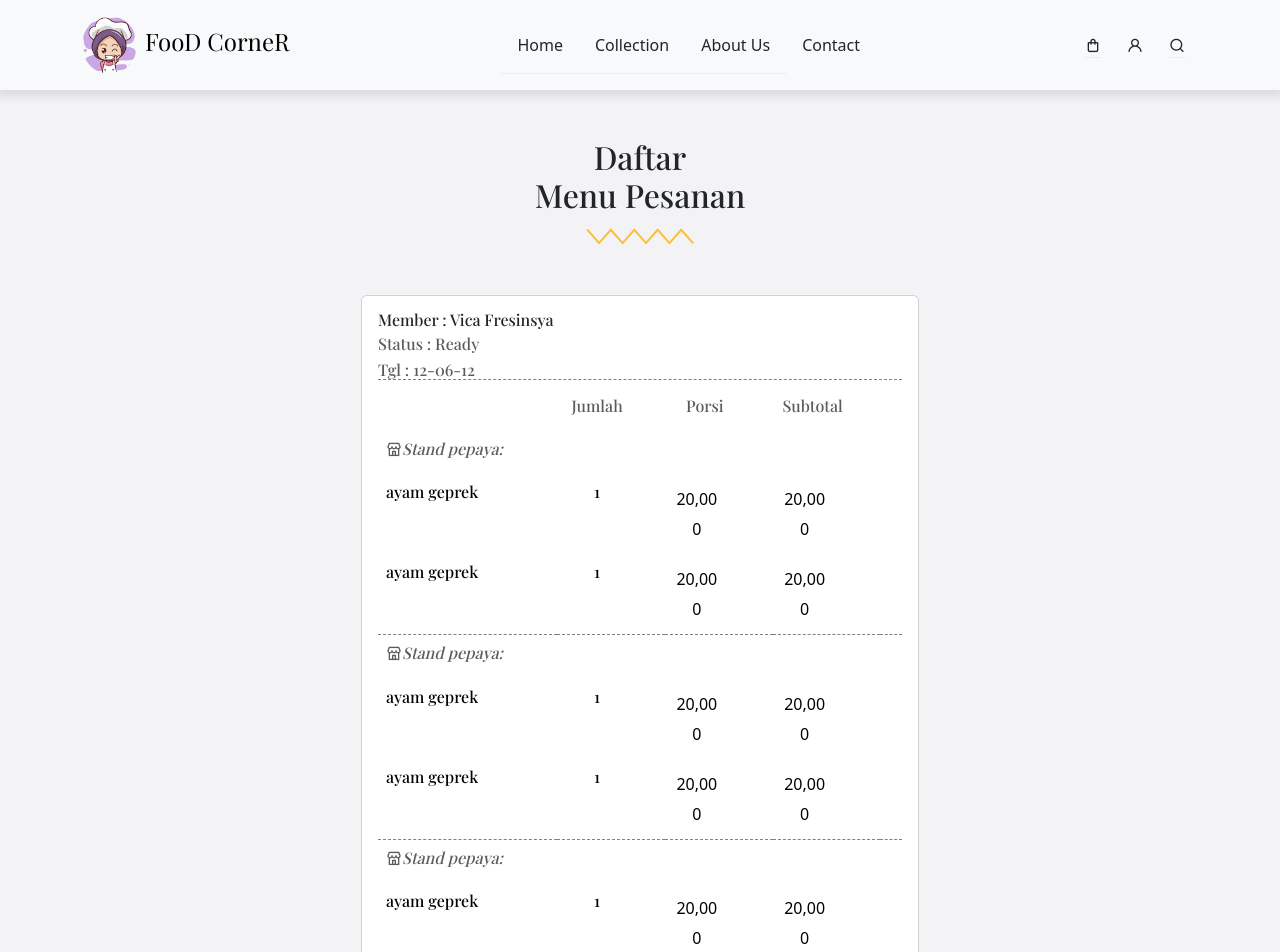
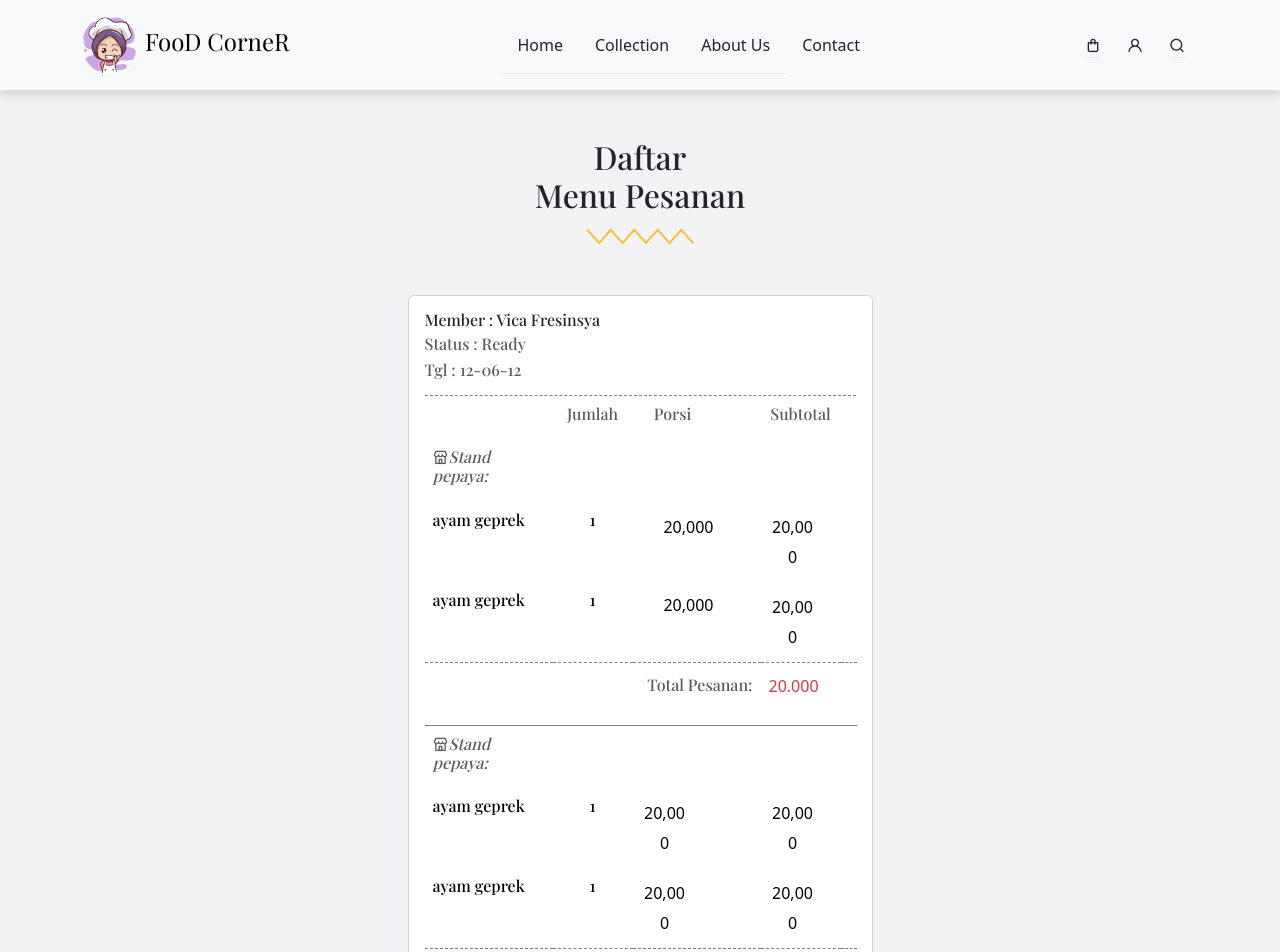
Before and after one commit to AlgonzaDJun/Food-Corner, a React (Create React App) app in the folder frontend/: page /checkoutdetails in a window 1280 px wide. Shown: the top 952 px of the page. Built offline with nearby package versions, Linux system fonts and the light colour scheme; a web font is replaced by a local one.

Commit message:
total pesanan

```diff
--- a/frontend/src/container/Checkout.jsx
+++ b/frontend/src/container/Checkout.jsx
@@ -13,7 +13,7 @@ const Checkout = () => {
 
         <section
           className=""
-          style={{  marginTop: '90px' , marginBottom: '100px'}}>
+          style={{ marginTop: '90px', marginBottom: '100px' }}>
           <div className="container">
             <div className="row">
               <div className="col-lg-12">
@@ -27,11 +27,13 @@ const Checkout = () => {
                 </div>
               </div>
             </div>
-            <div class="card mx-auto w-50">
+            <div class="card mx-auto col-lg-5">
               <div class="card-body">
                 <h2 class="nama-pesan">Member : Vica Fresinsya</h2>
                 <h2 class="nama-pesan text-muted">Status : ready</h2>
-                <h6 class="horizon text-muted">Tgl : 12-06-12</h6>
+                <div className="stand-menu">
+                  <h6 class="text-muted mb-3">Tgl : 12-06-12</h6>
+                </div>
 
                 <table class="table table-borderless" >
                   <thead className="w-100">
@@ -59,13 +61,58 @@ const Checkout = () => {
                         <h6 className="menu mb-2 text-center" style={{ width: '4rem' }}>1</h6>
                       </td>
                       <td>
+                        <p className="harga text-center" style={{ width: '6rem', }}>20,000</p>
+                      </td>
+                      <td>
+                        <p className="harga text-center" style={{ width: '3rem', }}>20,000</p>
+                      </td>
+                    </tr>
+                    <tr className="stand-menu">
+                      <td>
+                        <h6 className="menu mb-2 text-wrap" style={{ width: '7rem' }}>ayam geprek</h6>
+                      </td>
+                      <td>
+                        <h6 className="menu mb-2 text-center" style={{ width: '4rem' }}>1</h6>
+                      </td>
+                      <td className="harga text-center" >
+                        <p style={{ width: '6rem', }}>20,000</p>
+                      </td>
+                      <td>
+                        <p className="harga text-center" style={{ width: '3rem', }}>20,000</p>
+                      </td>
+                    </tr>
+                    <tr className="horizon">
+                      <td></td>
+                      <td></td>
+                      <td className="">
+                        <h6 className="text-muted text-end mt-1 text-wrap" style={{ width: '7rem' }}>Total Pesanan:</h6>
+                      </td>
+                      <td className="">
+                        <p className="text-danger">20.000</p>
+                      </td>
+                    </tr>
+                    <tr>
+                      <td className="">
+                        <h6 className="stand text-muted">
+                          <i className="uil uil-store">Stand pepaya:</i>
+                        </h6>
+                      </td>
+                    </tr>
+                    <tr>
+                      <td>
+                        <h6 className="menu mb-2 text-wrap" style={{ width: '7rem' }}>ayam geprek</h6>
+                      </td>
+                      <td>
+                        <h6 className="menu mb-2 text-center" style={{ width: '4rem' }}>1</h6>
+                      </td>
+                      <td>
                         <p className="harga text-center" style={{ width: '3rem', }}>20,000</p>
                       </td>
                       <td>
                         <p className="harga text-center" style={{ width: '3rem', }}>20,000</p>
                       </td>
                     </tr>
-                    <tr className="horizon">
+                    <tr className="stand-menu">
                       <td>
                         <h6 className="menu mb-2 text-wrap" style={{ width: '7rem' }}>ayam geprek</h6>
                       </td>
@@ -100,42 +147,7 @@ const Checkout = () => {
                         <p className="harga text-center" style={{ width: '3rem', }}>20,000</p>
                       </td>
                     </tr>
-                    <tr className="horizon">
-                      <td>
-                        <h6 className="menu mb-2 text-wrap" style={{ width: '7rem' }}>ayam geprek</h6>
-                      </td>
-                      <td>
-                        <h6 className="menu mb-2 text-center" style={{ width: '4rem' }}>1</h6>
-                      </td>
-                      <td>
-                        <p className="harga text-center" style={{ width: '3rem', }}>20,000</p>
-                      </td>
-                      <td>
-                        <p className="harga text-center" style={{ width: '3rem', }}>20,000</p>
-                      </td>
-                    </tr>
-                    <tr>
-                      <td className="">
-                        <h6 className="stand text-muted">
-                          <i className="uil uil-store">Stand pepaya:</i>
-                        </h6>
-                      </td>
-                    </tr>
-                    <tr>
-                      <td>
-                        <h6 className="menu mb-2 text-wrap" style={{ width: '7rem' }}>ayam geprek</h6>
-                      </td>
-                      <td>
-                        <h6 className="menu mb-2 text-center" style={{ width: '4rem' }}>1</h6>
-                      </td>
-                      <td>
-                        <p className="harga text-center" style={{ width: '3rem', }}>20,000</p>
-                      </td>
-                      <td>
-                        <p className="harga text-center" style={{ width: '3rem', }}>20,000</p>
-                      </td>
-                    </tr>
-                    <tr className="horizon">
+                    <tr className="stand-menu">
                       <td>
                         <h6 className="menu mb-2 text-wrap" style={{ width: '7rem' }}>ayam geprek</h6>
                       </td>
--- a/frontend/src/container/css/checkout.css
+++ b/frontend/src/container/css/checkout.css
@@ -21,8 +21,11 @@
     margin-top: 2px;
     margin-bottom: 2px;
 }
-.horizon {
+.stand-menu {
     border-bottom: 0.5px dashed grey;
+}
+.horizon{
+    border-bottom: 0.5px solid grey;
 }
 .box-struk{
     border-radius: 30px;
@@ -35,3 +38,21 @@
     border-style: solid;
     border-color: black;
 }
+@media (min-width: 1025px) {
+    .h-custom {
+    height: 100vh !important;
+    }
+    }
+@media (min-width: 992px) {
+    .card-registration-2 .bg-grey {
+    border-top-right-radius: 16px;
+    border-bottom-right-radius: 16px;
+    }
+    }
+
+    @media (max-width: 991px) {
+    .card-registration-2 .bg-grey {
+    border-bottom-left-radius: 16px;
+    border-bottom-right-radius: 16px;
+    }
+    }
```
